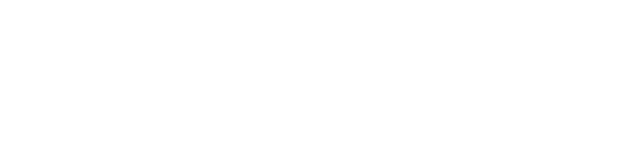
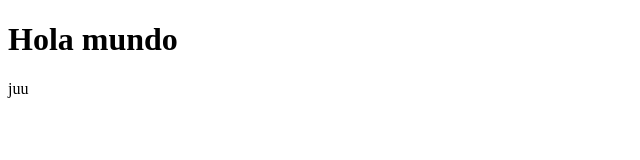
Before and after one commit to MrDaddyTop/Primer, a plain HTML site: page index.html in a window 1280 px wide. Shown: the whole page, without its empty margins (0-640 px from the left). Drawn offline with Linux system fonts and the light colour scheme.

Commit message:
Se creo un comentario que que me indicará la version que manejamos internamente y agregamos el Hola mundo dentro de un <h1>

```diff
--- a/index.html
+++ b/index.html
@@ -1,10 +1,13 @@
 <!DOCTYPE html>
 <html lang="en">
 <head>
+    <!-- Version -->
     <meta charset="UTF-8">
-    <title>Title</title>
+    <title>Demo</title>
 </head>
 <body>
+<h1>Hola mundo</h1>
+juu
 
 </body>
 </html>
```
